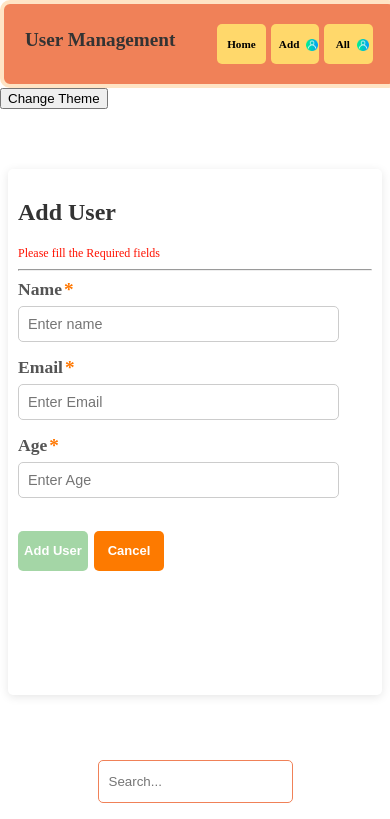
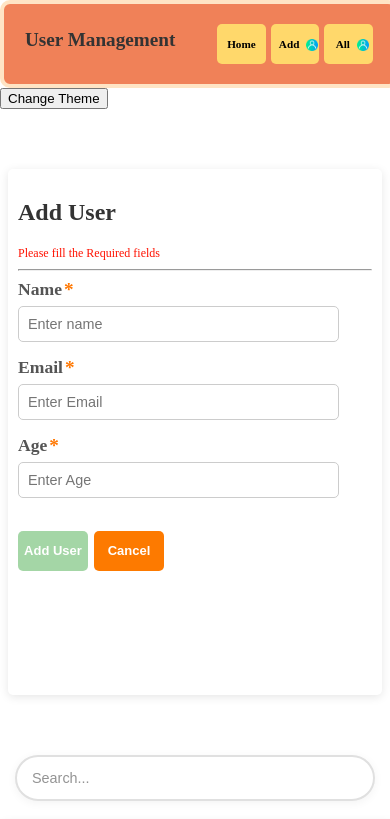
Before and after one commit to ansarirayyan01/CRUD, an Angular app: page /dashboard in a window 390 px wide. Shown: the top 819 px of the page. Built offline with nearby package versions, Linux system fonts and the light colour scheme; data requests are answered from the project's data file.

Commit message:
updated the ui of search component

```diff
--- a/src/app/search/search.component.css
+++ b/src/app/search/search.component.css
@@ -1,26 +1,60 @@
 .search-bar {
   display: flex;
-  /* justify-content: center; */
-  margin: 20px 0;
+  justify-content: center;
+  align-items: center;
+  margin: 30px auto;
   width: 100%;
-  height: 30px;
-  gap: 10px;
-  padding: 5px 0px;
-  margin-bottom: 30px;
+  max-width: 900px;
+  position: relative;
+  padding: 0 20px;
+  box-sizing: border-box;
 }
 
-.input{
-    width: 50vw;
-    border-radius: 5px;
-    height: 5vh;
-    margin-left: 0px;
-    margin: auto;
-    /* padding-left: 8px; */
-    padding: 20px 10px;
-    border: 1px solid rgb(240, 129, 88);
-    /* margin-left: 165px; */
-    color: #555;
+.search-input-container {
+  position: relative;
+  width: 100%;
+  max-width: 600px;
 }
+
+.input {
+  width: 100%;
+  height: 56px;
+  padding: 0 60px 0 20px;
+  border-radius: 30px;
+  border: 2px solid var(--border-color);
+  background-color: var(--card-bg);
+  color: var(--text-primary);
+  font-size: 1rem;
+  transition: all var(--transition-speed) ease;
+  box-shadow: 0 2px 10px rgba(0, 0, 0, 0.05);
+  box-sizing: border-box;
+}
+
+.input:focus {
+  outline: none;
+  border-color: var(--accent-color);
+  box-shadow: 0 0 0 3px rgba(74, 108, 247, 0.2);
+}
+
+.input::placeholder {
+  color: var(--text-secondary);
+  opacity: 0.7;
+}
+
+.search-icon {
+  position: absolute;
+  right: 20px;
+  top: 50%;
+  transform: translateY(-50%);
+  color: var(--text-secondary);
+  pointer-events: none;
+  transition: color var(--transition-speed) ease;
+}
+
+.input:focus + .search-icon {
+  color: var(--accent-color);
+}
+
 /*
 .btn{
      width: 8vw;
@@ -32,15 +66,32 @@
     border: 1px solid #bebbbb;
 } */
 
-@media(max-width: 768px) {
+/* Dark theme specific styles */
+body.dark-theme .input {
+  background-color: var(--secondary-bg);
+  border-color: var(--border-color);
+}
+
+@media (max-width: 768px) {
   .search-bar {
-    flex-direction: column;
-    align-items: center;
+    padding: 0 15px;
+    margin: 20px auto;
   }
 
   .input {
-    width: 50vw;
-    margin-left: auto;
+    height: 50px;
+    padding: 0 50px 0 15px;
+    font-size: 0.95rem;
   }
 
+  .search-icon {
+    right: 15px;
+  }
 }
+
+@media (max-width: 480px) {
+  .input {
+    height: 46px;
+    font-size: 0.9rem;
+  }
+}
```
